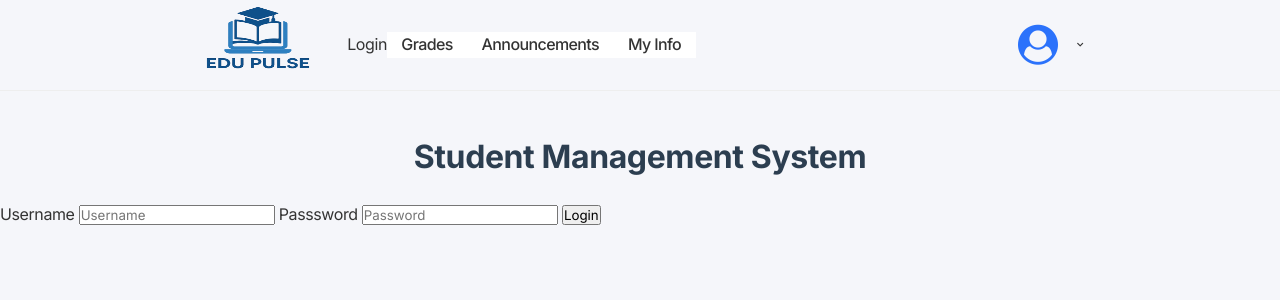
After one commit to Darkembasy/StudentManagement, a Django app: page /login/ in a window 1280 px wide. The commit adds this page. Shown: the top 300 px of the page. Run offline with Django 5.2, Linux system fonts and the light colour scheme.

Commit message:
Adding User Auth and Flash Messages

```diff
--- a/StudentManagementSystem/app/models.py
+++ b/StudentManagementSystem/app/models.py
@@ -1,4 +1,6 @@
 from django.db import models
+from django.contrib.auth.models import User
+
 
 # Create your models here.
 class Student(models.Model):
--- /dev/null
+++ b/StudentManagementSystem/app/templates/app/login_reg.html
@@ -0,0 +1,24 @@
+{% extends 'app/base.html' %}
+
+{% block content %}
+{% if messages %}
+<ul class="messages">
+    {% for message in messages %}
+    <li{% if message.tags %} class="{{ message.tags }}"{% endif %}>{{ message }}</li>
+    {% endfor %}
+</ul>
+{% endif %}
+<div>
+    <form method="POST" action="">
+        {% csrf_token %}
+
+        <label for="">Username</label>
+        <input type="text" name="username" placeholder="Username">
+
+        <label for="">Passsword</label>
+        <input type="password" name="password" placeholder="Password">
+
+        <input type="submit" value="Login">
+    </form>
+</div>
+{% endblock content %}
--- a/StudentManagementSystem/app/templates/app/navbar.html
+++ b/StudentManagementSystem/app/templates/app/navbar.html
@@ -1,4 +1,5 @@
 {% load static %}
+
 <header id="nav-menu" aria-label="navigation bar">
       <div class="container">
         <div class="nav-start">
@@ -10,6 +11,7 @@
               alt="EduPulse"
             />
           </a>
+          <a href="{% url 'login'%}"> Login</a>
           <nav class="menu">
             <ul class="menu-bar">
                <li><a class="nav-link" href="">Grades</a></li>
--- a/StudentManagementSystem/app/urls.py
+++ b/StudentManagementSystem/app/urls.py
@@ -2,8 +2,9 @@
 from .views import indexViewPage,studentViewPage
 from django.urls import path, include
 from rest_framework.routers import DefaultRouter
-from .views import StudentViewSet, SubjectViewSet, GradeViewSet, PostListView, PostDetailView
+from .views import StudentViewSet, SubjectViewSet, GradeViewSet, PostListView, PostDetailView, loginPage
 from .views import *
+from . import views
 
 
 router = DefaultRouter()
@@ -13,9 +14,11 @@
 
 urlpatterns = [
 
+    path('login/', views.loginPage, name='login'),
     path('', StudentListView.as_view(), name='student_list'),
     path('', include(router.urls)),
     path('base/',indexViewPage.as_view(),name='base'),
+
     path('students/<int:pk>/', StudentDetailView.as_view(), name='student_detail'),
     path('students/create/', StudentCreateView.as_view(), name='student_create'),
     path('students/<int:pk>/update/', StudentUpdateView.as_view(), name='student_update'),
--- a/StudentManagementSystem/app/views.py
+++ b/StudentManagementSystem/app/views.py
@@ -1,12 +1,36 @@
 from django.shortcuts import get_object_or_404
 from django.shortcuts import render
+from django.contrib import messages
 from django.views.generic import TemplateView,ListView,DetailView, CreateView, UpdateView, DeleteView
 from rest_framework import viewsets
 from .models import Student, Subject, Grade, Post,Document
 from .serializers import StudentSerializer, SubjectSerializer, GradeSerializer
-from django.urls import reverse_lazy, reverse
+from django.urls import reverse_lazy, reverse, path
+from django.contrib.auth.models import User
+from django.contrib.auth import authenticate, login, logout
 
 # Create your views here.
+def loginPage(request):
+
+    if request.method == 'POST':
+        username = request.POST.get('username')
+        password = request.POST.get('password')
+
+        try:
+            user = User.objects.get(username=username)
+        except:
+            messages.error(request, "User does not exist.")
+
+        user = authenticate(request, username=username, password=password)
+
+        if user is not None:
+            login(request, user)
+            return redirect('base')
+        else:
+            messages.error(request, "Username or password does not exist.")
+
+    context = {}
+    return render(request,'app/login_reg.html', context)
 
 class SubjectListView(ListView):
     model = Subject
```
Also changed, not shown: StudentManagementSystem/db.sqlite3.
